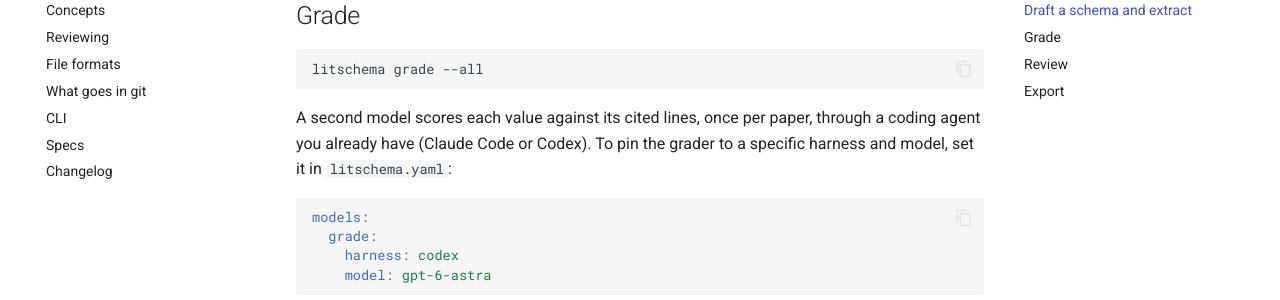
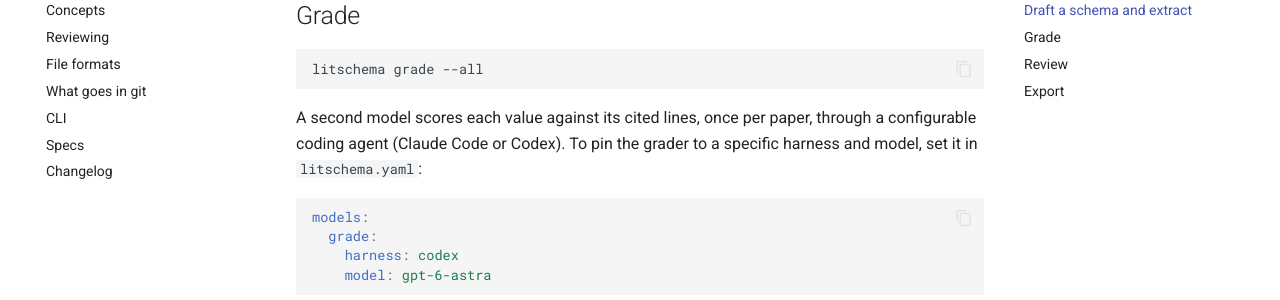
Before and after one commit to clevinson/litschema, an MkDocs documentation site: the page built from docs/quickstart.md, in a window 1280 px wide and 900 px high, scrolled down 795 px. Shown: the part 152-452 px from the top of the window. Built offline with MkDocs 1.6.1 and Material for MkDocs 9.7.7, drawn with Linux system fonts in a browser that asks for light colours; comment, search, counter and statistics services are not loaded.

Commit message:
Apply suggestion from @clevinson

````diff
--- a/docs/quickstart.md
+++ b/docs/quickstart.md
@@ -43,7 +43,7 @@ litschema grade --all
 ```
 
 A second model scores each value against its cited lines, once per paper,
-through a coding agent you already have (Claude Code or Codex). To pin the
+through a configurable coding agent (Claude Code or Codex). To pin the
 grader to a specific harness and model, set it in `litschema.yaml`:
 
 ```yaml
````
